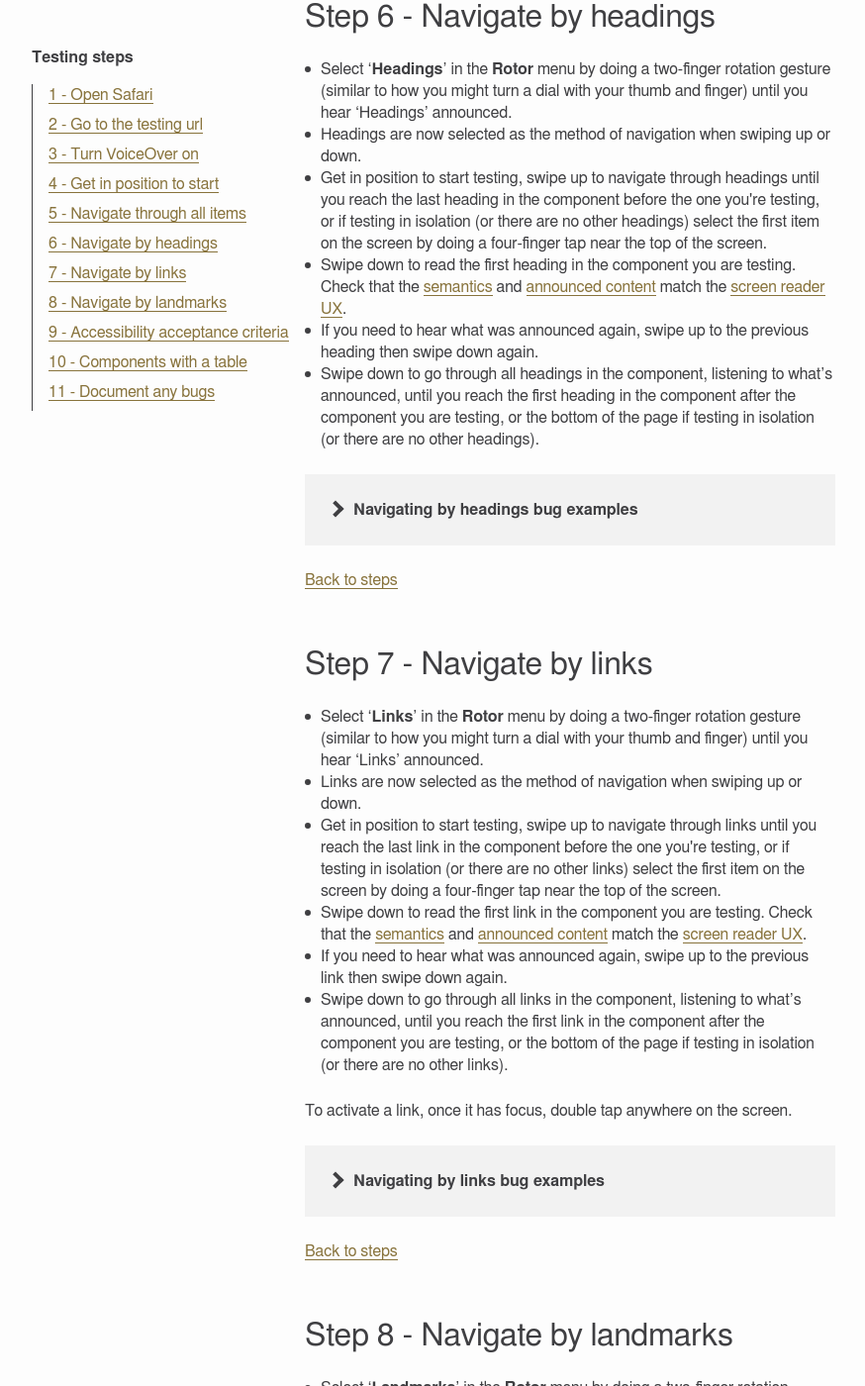
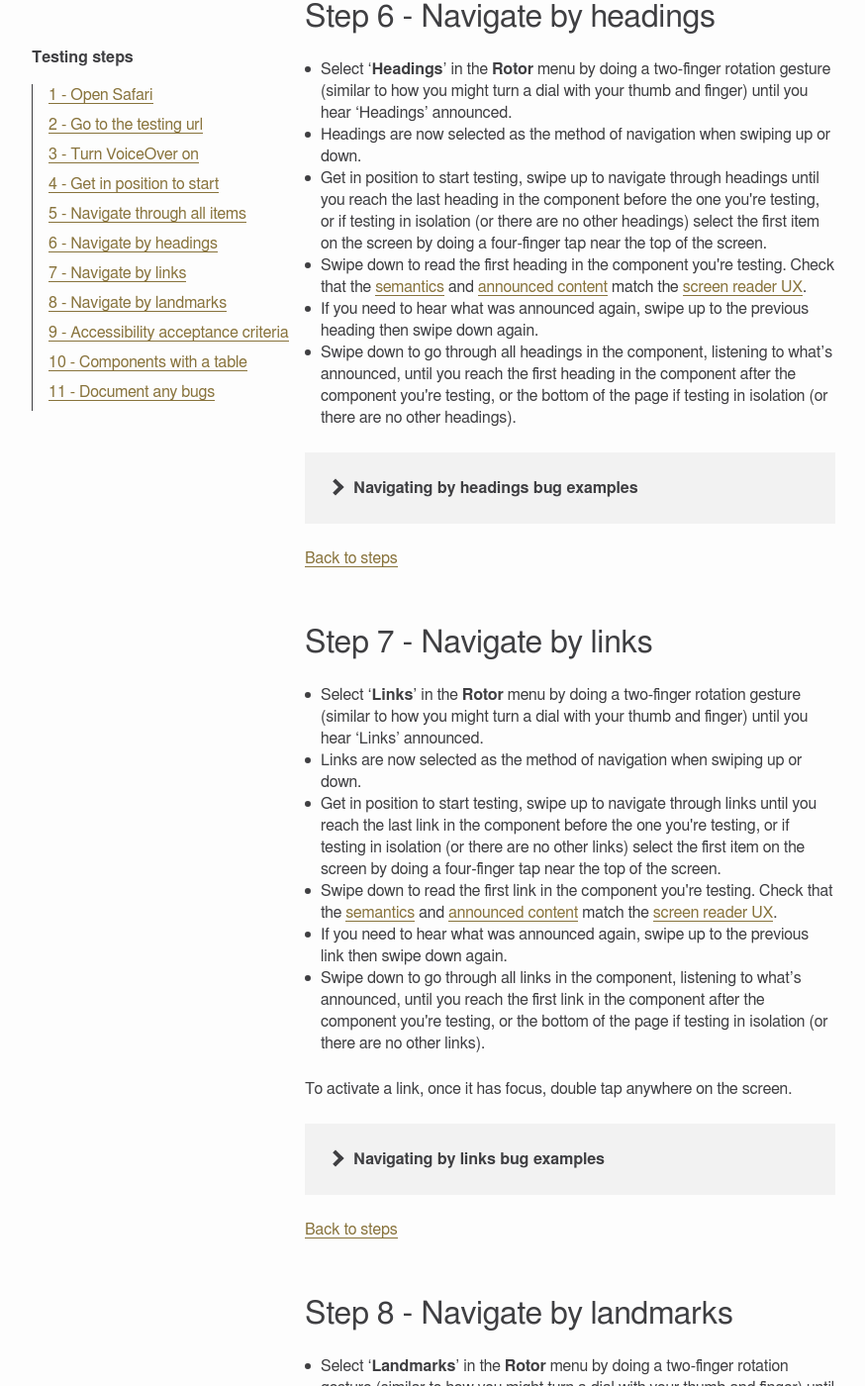
Before and after one commit to bbc/accessibility-news-and-you, a Jekyll site: the page assistive-technology/testing-steps/voiceover-ios.html, which Jekyll copies as it is, in a window 1280 px wide and 1400 px high, scrolled down 3819 px. Shown: the whole window at 99% size, without its empty margins (64-938 px from the left). Built offline with Jekyll 4.4.1, drawn with Linux system fonts in a browser that asks for light colours; some of the changed text lies outside the part shown.

Commit message:
update step 5

```diff
--- a/assistive-technology/testing-steps/voiceover-ios.html
+++ b/assistive-technology/testing-steps/voiceover-ios.html
@@ -169,16 +169,16 @@
             <p>You are now ready to start testing.</p>
 
             <ul class="body-copy-list no-space" role="list">
-                <li role="listitem">Swipe right selects the next item, you should enter the component.</li>
+                <li role="listitem"><a href="#swiping-right">Swipe right</a>, you should enter the component.</li>
 
-                <li role="listitem">Listen to what is announced and check that the <a href="https://bbc.github.io/accessibility-news-and-you/guides/screen-reader-ux.html#step-5-define-native-semantic-roles">semantics</a> and <a href="https://bbc.github.io/accessibility-news-and-you/guides/screen-reader-ux.html#step-6-define-the-announced-content">announced content</a> match the <a href="https://bbc.github.io/accessibility-news-and-you/guides/screen-reader-ux.html">screen reader UX</a>. If the documented screen reader UX is missing, ask UX for this before continuing.</li>
+                <li role="listitem">Listen to what's announced and check that the <a href="https://bbc.github.io/accessibility-news-and-you/guides/screen-reader-ux.html#step-5-define-native-semantic-roles">semantics</a> and <a href="https://bbc.github.io/accessibility-news-and-you/guides/screen-reader-ux.html#step-6-define-the-announced-content">announced content</a> match the <a href="https://bbc.github.io/accessibility-news-and-you/guides/screen-reader-ux.html">screen reader UX</a>. If the documented screen reader UX is missing, ask UX for this before continuing.</li>
 
                 <li role="listitem">If you need to hear what was announced again, swipe left to the previous item then swipe right again.</li>
 
-                <li role="listitem">Swipe right through all items in the component, listening to what’s announced, until you reach the first item in the component after the component you are testing, or the bottom of the page if testing in isolation.</li>
+                <li role="listitem">Swipe right through all items in the component, listening to what’s announced, until you reach the <a href="">first item in the component after</a> the component you're testing, or the bottom of the page if testing in isolation.</li>
             </ul>
 
-            <p>Navigating to the first item in the component after the one you're testing, will ensure that you don’t miss out any elements that you can’t see at the end, such as a visually hidden off screen element.</p>
+            <p id="navigating-to-the-first-item-in-the-component-after">Navigating to the first item in the component after the one you're testing, will ensure that you don’t miss out any elements that you can’t see at the end, such as a visually hidden off screen element.</p>
 
             <details class="details">
                 <summary>Navigating through all items bug examples</summary>
@@ -207,11 +207,11 @@
 
                 <li role="listitem">Get in position to start testing, swipe up to navigate through headings until you reach the last heading in the component before the one you're testing, or if testing in isolation (or there are no other headings) select the first item on the screen by doing a four-finger tap near the top of the screen.</li>
 
-                <li role="listitem">Swipe down to read the first heading in the component you are testing. Check that the <a href="https://bbc.github.io/accessibility-news-and-you/guides/screen-reader-ux.html#step-5-define-native-semantic-roles">semantics</a> and <a href="https://bbc.github.io/accessibility-news-and-you/guides/screen-reader-ux.html#step-6-define-the-announced-content">announced content</a> match the <a href="https://bbc.github.io/accessibility-news-and-you/guides/screen-reader-ux.html">screen reader UX</a>.</li>
+                <li role="listitem">Swipe down to read the first heading in the component you're testing. Check that the <a href="https://bbc.github.io/accessibility-news-and-you/guides/screen-reader-ux.html#step-5-define-native-semantic-roles">semantics</a> and <a href="https://bbc.github.io/accessibility-news-and-you/guides/screen-reader-ux.html#step-6-define-the-announced-content">announced content</a> match the <a href="https://bbc.github.io/accessibility-news-and-you/guides/screen-reader-ux.html">screen reader UX</a>.</li>
 
                 <li role="listitem">If you need to hear what was announced again, swipe up to the previous heading then swipe down again.</li>
 
-                <li role="listitem">Swipe down to go through all headings in the component, listening to what’s announced, until you reach the first heading in the component after the component you are testing, or the bottom of the page if testing in isolation (or there are no other headings).</li>
+                <li role="listitem">Swipe down to go through all headings in the component, listening to what’s announced, until you reach the first heading in the component after the component you're testing, or the bottom of the page if testing in isolation (or there are no other headings).</li>
             </ul>
 
             <details class="details">
@@ -241,11 +241,11 @@
 
                 <li role="listitem">Get in position to start testing, swipe up to navigate through links until you reach the last link in the component before the one you're testing, or if testing in isolation (or there are no other links) select the first item on the screen by doing a four-finger tap near the top of the screen.</li>
 
-                <li role="listitem">Swipe down to read the first link in the component you are testing. Check that the <a href="https://bbc.github.io/accessibility-news-and-you/guides/screen-reader-ux.html#step-5-define-native-semantic-roles">semantics</a> and <a href="https://bbc.github.io/accessibility-news-and-you/guides/screen-reader-ux.html#step-6-define-the-announced-content">announced content</a> match the <a href="https://bbc.github.io/accessibility-news-and-you/guides/screen-reader-ux.html">screen reader UX</a>.</li>
+                <li role="listitem">Swipe down to read the first link in the component you're testing. Check that the <a href="https://bbc.github.io/accessibility-news-and-you/guides/screen-reader-ux.html#step-5-define-native-semantic-roles">semantics</a> and <a href="https://bbc.github.io/accessibility-news-and-you/guides/screen-reader-ux.html#step-6-define-the-announced-content">announced content</a> match the <a href="https://bbc.github.io/accessibility-news-and-you/guides/screen-reader-ux.html">screen reader UX</a>.</li>
 
                 <li role="listitem">If you need to hear what was announced again, swipe up to the previous link then swipe down again.</li>
 
-                <li role="listitem">Swipe down to go through all links in the component, listening to what’s announced, until you reach the first link in the component after the component you are testing, or the bottom of the page if testing in isolation (or there are no other links).</li>
+                <li role="listitem">Swipe down to go through all links in the component, listening to what’s announced, until you reach the first link in the component after the component you're testing, or the bottom of the page if testing in isolation (or there are no other links).</li>
             </ul>
 
             <p>To activate a link, once it has focus, double tap anywhere on the screen.</p>
@@ -277,11 +277,11 @@
 
                 <li role="listitem">Get in position to start testing, swipe up to navigate through landmarks until you reach a landmark in a component before the one you're testing, or if testing in isolation (or there are no other landmarks) select the first item on the screen by doing a four-finger tap near the top of the screen.</li>
 
-                <li role="listitem">Swipe down to read the first landmark in the component you are testing. Check that the <a href="https://bbc.github.io/accessibility-news-and-you/guides/screen-reader-ux.html#step-5-define-native-semantic-roles">semantics</a> and <a href="https://bbc.github.io/accessibility-news-and-you/guides/screen-reader-ux.html#step-6-define-the-announced-content">announced content</a> match the <a href="https://bbc.github.io/accessibility-news-and-you/guides/screen-reader-ux.html">screen reader UX</a>.</li>
+                <li role="listitem">Swipe down to read the first landmark in the component you're testing. Check that the <a href="https://bbc.github.io/accessibility-news-and-you/guides/screen-reader-ux.html#step-5-define-native-semantic-roles">semantics</a> and <a href="https://bbc.github.io/accessibility-news-and-you/guides/screen-reader-ux.html#step-6-define-the-announced-content">announced content</a> match the <a href="https://bbc.github.io/accessibility-news-and-you/guides/screen-reader-ux.html">screen reader UX</a>.</li>
 
                 <li role="listitem">If you need to hear what was announced again, swipe up to the previous landmark then swipe down again.</li>
 
-                <li role="listitem">Swipe down to go through all landmarks in the component, listening to what’s announced, until you reach the first landmark after the component you are testing, or the bottom of the page if testing in isolation (or there are no other landmarks).</li>
+                <li role="listitem">Swipe down to go through all landmarks in the component, listening to what’s announced, until you reach the first landmark after the component you're testing, or the bottom of the page if testing in isolation (or there are no other landmarks).</li>
             </ul>
 
             <details class="details">
@@ -343,11 +343,11 @@
 
                 <li role="listitem">Get in position to start testing, swipe up to navigate through tables until you reach a table in a component before the one you're testing, or if testing in isolation (or there are no other tables) select the first item on the screen by doing a four-finger tap near the top of the screen.</li>
 
-                <li role="listitem">Swipe down to the first table in the component you are testing. Check that a table caption was announced if one was defined in the <a href="https://bbc.github.io/accessibility-news-and-you/guides/screen-reader-ux.html">screen reader UX</a>. If you need to hear what was announced again, swipe right to the previous item then swipe left.</li>
+                <li role="listitem">Swipe down to the first table in the component you're testing. Check that a table caption was announced if one was defined in the <a href="https://bbc.github.io/accessibility-news-and-you/guides/screen-reader-ux.html">screen reader UX</a>. If you need to hear what was announced again, swipe right to the previous item then swipe left.</li>
 
                 <li role="listitem">Select ‘<b>Rows</b>’ in the <b>Rotor</b> menu, tables rows are now selected as the method of navigation when swiping up or down. Navigate all table rows. Swipe right or left to navigate through all table columns. Check that the <a href="https://bbc.github.io/accessibility-news-and-you/guides/screen-reader-ux.html#step-5-define-native-semantic-roles">semantics</a> and <a href="https://bbc.github.io/accessibility-news-and-you/guides/screen-reader-ux.html#step-6-define-the-announced-content">announced content</a> match the <a href="https://bbc.github.io/accessibility-news-and-you/guides/screen-reader-ux.html">screen reader UX</a>.</li>
 
-                <li role="listitem">Swipe down to go through all tables in the component, repeating the above steps, listening to what’s announced, until you reach the first table after the component you are testing, or the bottom of the page if testing in isolation (or there are no other tables).</li>
+                <li role="listitem">Swipe down to go through all tables in the component, repeating the above steps, listening to what’s announced, until you reach the first table after the component you're testing, or the bottom of the page if testing in isolation (or there are no other tables).</li>
             </ul>
 
             <details class="details">
```
